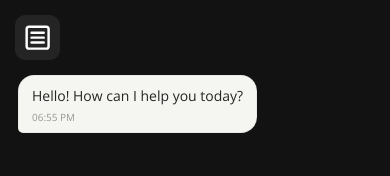
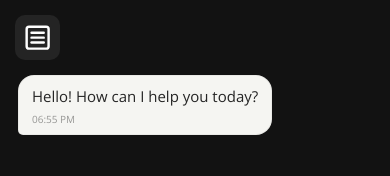
Before and after one commit to kindBob/smartchat-ai, a React (Vite) app in the folder frontend/: page / in a window 390 px wide. Shown: the top 176 px of the page. Built offline with nearby package versions, Linux system fonts and the light colour scheme; no server answers.

Commit message:
refactor: minor styles changes

```diff
--- a/frontend/src/components/Chat.scss
+++ b/frontend/src/components/Chat.scss
@@ -203,18 +203,10 @@ $send-button-width: 40px;
 
     animation: messageAppear 0.2s ease-out;
 
-    &__sender {
-        margin-bottom: 4px;
-
-        font-size: 12px;
-        font-weight: 600;
-        opacity: 0.65;
-    }
-
     &__text {
         margin: 0;
 
-        font-size: 15px;
+        font-size: 16px;
         line-height: 1.5;
 
         white-space: pre-wrap;
@@ -374,7 +366,7 @@ $send-button-width: 40px;
         padding: 10px 13px;
 
         &__text {
-            font-size: 14px;
+            font-size: 15px;
             line-height: 1.45;
         }
 
--- a/frontend/src/index.scss
+++ b/frontend/src/index.scss
@@ -12,7 +12,7 @@ $font-main: "Open Sans", sans-serif;
 
 body {
     font-family: $font-main;
-    background: rgba(83, 83, 83, 0.6);
+    background: #121212;
 }
 
 ::selection {
```
